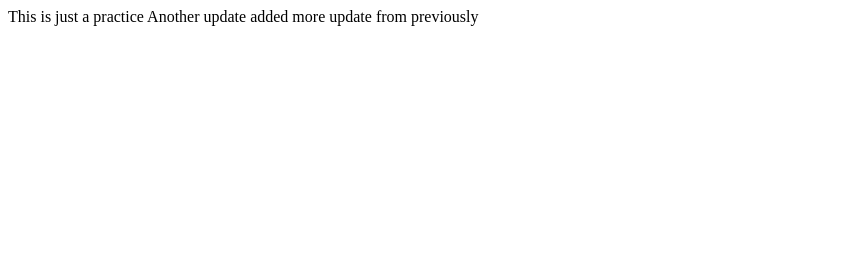
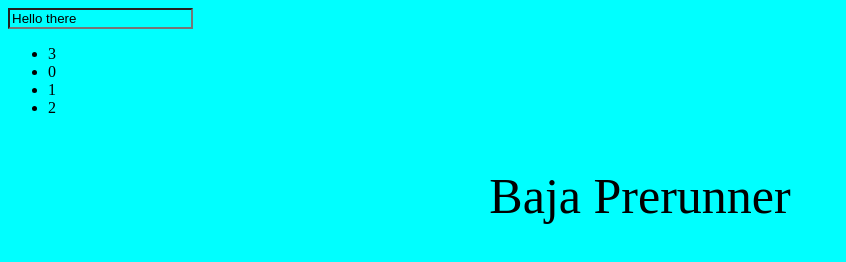
Before and after one commit to Sokret-Sathit-WebD/VS1-Git-practice, a plain HTML site: page index.html in a window 1280 px wide. Shown: the whole page, without its empty margins (0-846 px from the left). Drawn offline with Linux system fonts and the light colour scheme.

Commit message:
Js exercises

```diff
--- a/index.html
+++ b/index.html
@@ -1,16 +1,14 @@
-<!DOCTYPE html>
-<html lang="en">
-<head>
-    <meta charset="UTF-8">
-    <meta http-equiv="X-UA-Compatible" content="IE=edge">
-    <meta name="GitPractice" content="width=device-width, initial-scale=1.0">
-    <title>Git practice</title>
-</head>
-<body>
-    This is just a practice
-
-    Another update added
-
-    more update from previously
-</body>
+<html>
+    <head>
+        <link href="style.css" rel="stylesheet"/>
+    </head>
+    <body>
+        <input type="text" id="text-input" value="Hello there"/>
+        <ul id="my-list">
+            <li>0</li>
+            <li>1</li>
+            <li>2</li>
+        </ul>
+        <script src="index.js"></script>
+    </body>
 </html>
--- /dev/null
+++ b/index.js
@@ -0,0 +1,31 @@
+//var header = document.getElementById("header")
+//header.style.backgroundColor = "blue"
+
+//document.body.style.backgroundColor = "green"
+
+//var topofthelist = document.getElementById("topofthelist")
+//topofthelist.style.backgroundColor = "red"
+
+// className//
+// document.querySelector("#header").className += " new-class"
+
+// classList//
+//console.log(document.querySelector("#header").className)
+//document.querySelector("#header").classList.toggle("another")
+//console.log(document.querySelector("#header").className)
+//document.querySelector("#header").classList.toggle("another")
+//console.log(document.querySelector("#header").className)
+
+
+var newLi = document.createElement("Li")
+newLi.textContent = "3"
+
+var myList = document.getElementById("my-list")
+myList.prepend(newLi)
+
+var newP = document.createElement("p")
+newP.textContent = "Baja Prerunner"
+newP.style.fontSize = "50px"
+newP.style.textAlign = "center"
+newP.style.textA = "red"
+document.body.append(newP)
```
